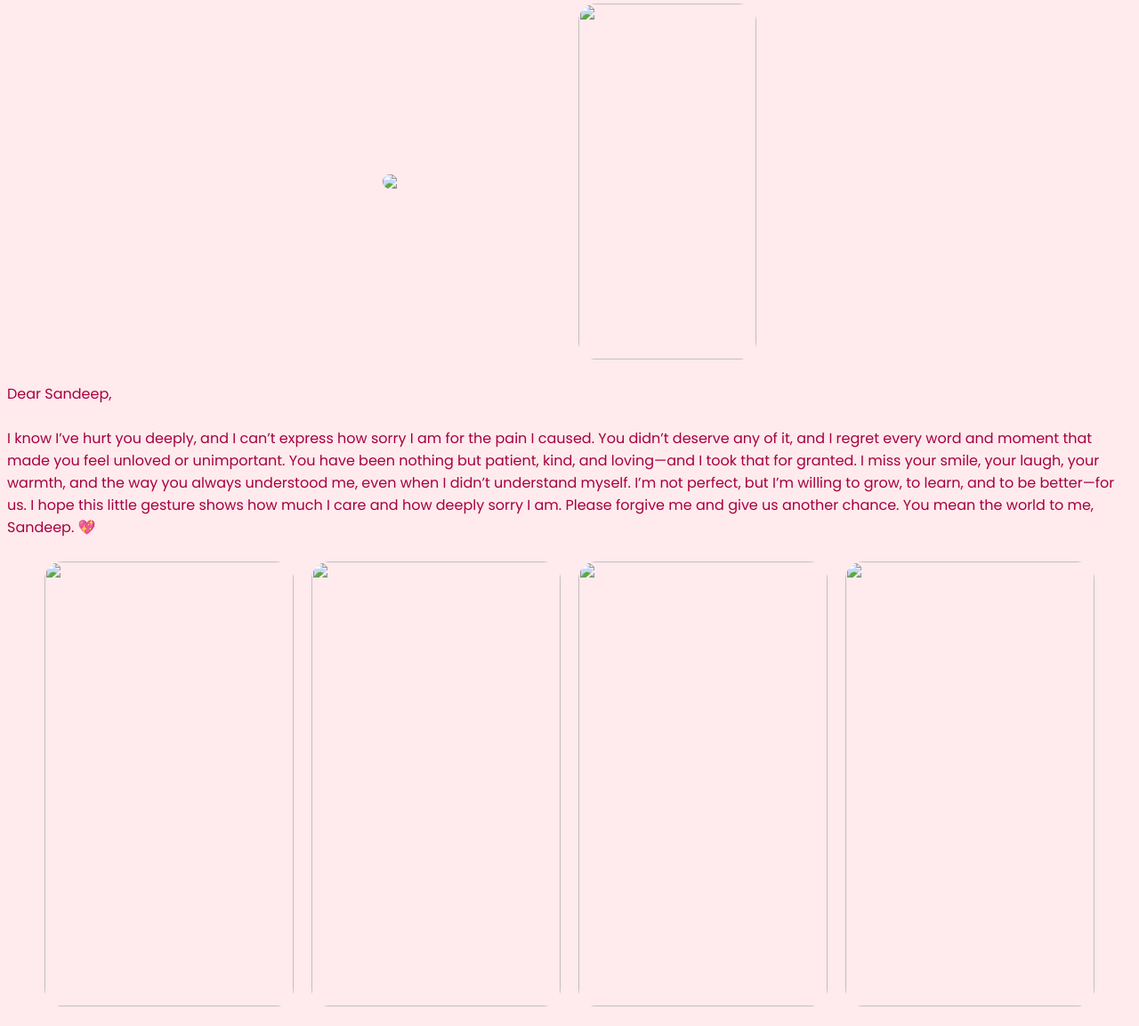
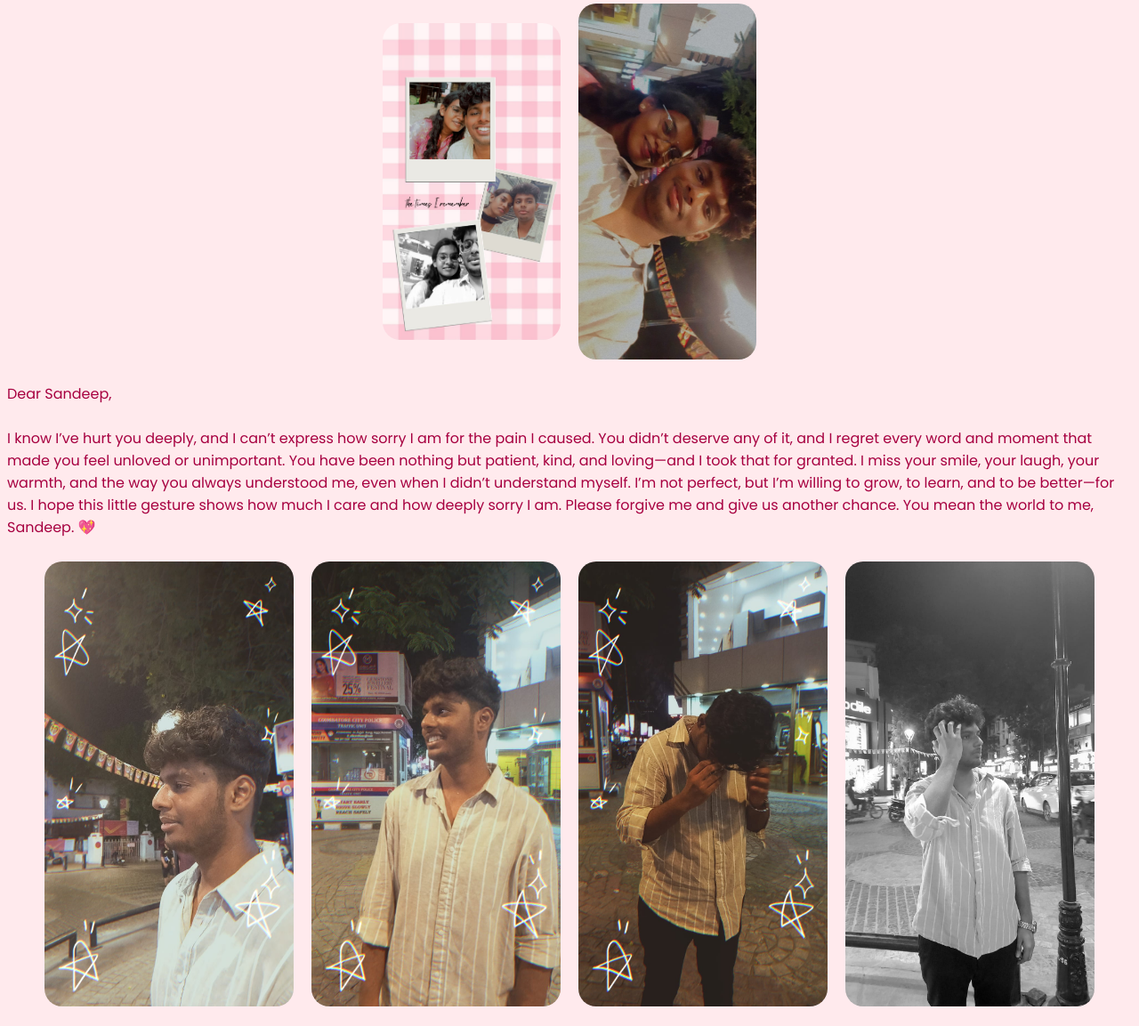
Before and after one commit to Harinimuthusamyy/Web-Development, a plain HTML site: page index.html in a window 1280 px wide. Shown: the part 115-1268 px from the top of the page at 89% size. Drawn offline with Linux system fonts and the light colour scheme; files that its build step writes are made by us from their sources.

Commit message:
Update index.html

```diff
--- a/index.html
+++ b/index.html
@@ -4,7 +4,7 @@
     <meta charset="UTF-8">
     <meta name="viewport" content="width=device-width, initial-scale=1.0">
     <title>Sandeep Varun</title>
-    <link rel="icon" href="images/Heart_pixel.jpeg" type="image/png">
+    <link rel="icon" href="Sandeep/images/Heart_pixel.jpeg" type="image/png">
     <link rel="stylesheet" href="style.css">
     <link href="https://fonts.googleapis.com/css2?family=Poppins&display=swap" rel="stylesheet">
 
@@ -16,8 +16,8 @@
     </div>
 
     <div class="images">
-        <img src="images/IMG-20250714-WA0005.jpg" width="200">
-        <img src="images/IMG-20250802-WA0030.jpg" width="200" height="400">
+        <img src="Sandeep/images/IMG-20250714-WA0005.jpg" width="200">
+        <img src="Sandeep/images/IMG-20250802-WA0030.jpg" width="200" height="400">
     </div>
 
     <div class="Wikipedia">
@@ -29,10 +29,10 @@
     </div>
 
     <div class="gridblock">
-        <div class="box"><img src="images/IMG-20250802-WA0038.jpg" width="280px" height="500px"></div>
-        <div class="box"><img src="images/IMG-20250802-WA0037.jpg"width="280px" height="500px"></div>
-        <div class="box"><img src="images/IMG-20250802-WA0036.jpg" width="280px" height="500px"></div>
-        <div class="box"><img src="images/IMG-20250802-WA0034.jpg" width="280px" height="500px"></div>
+        <div class="box"><img src="Sandeep/images/IMG-20250802-WA0038.jpg" width="280px" height="500px"></div>
+        <div class="box"><img src="Sandeep/images/IMG-20250802-WA0037.jpg"width="280px" height="500px"></div>
+        <div class="box"><img src="Sandeep/images/IMG-20250802-WA0036.jpg" width="280px" height="500px"></div>
+        <div class="box"><img src="Sandeep/images/IMG-20250802-WA0034.jpg" width="280px" height="500px"></div>
     </div>
 
     <div class="tay">
```
